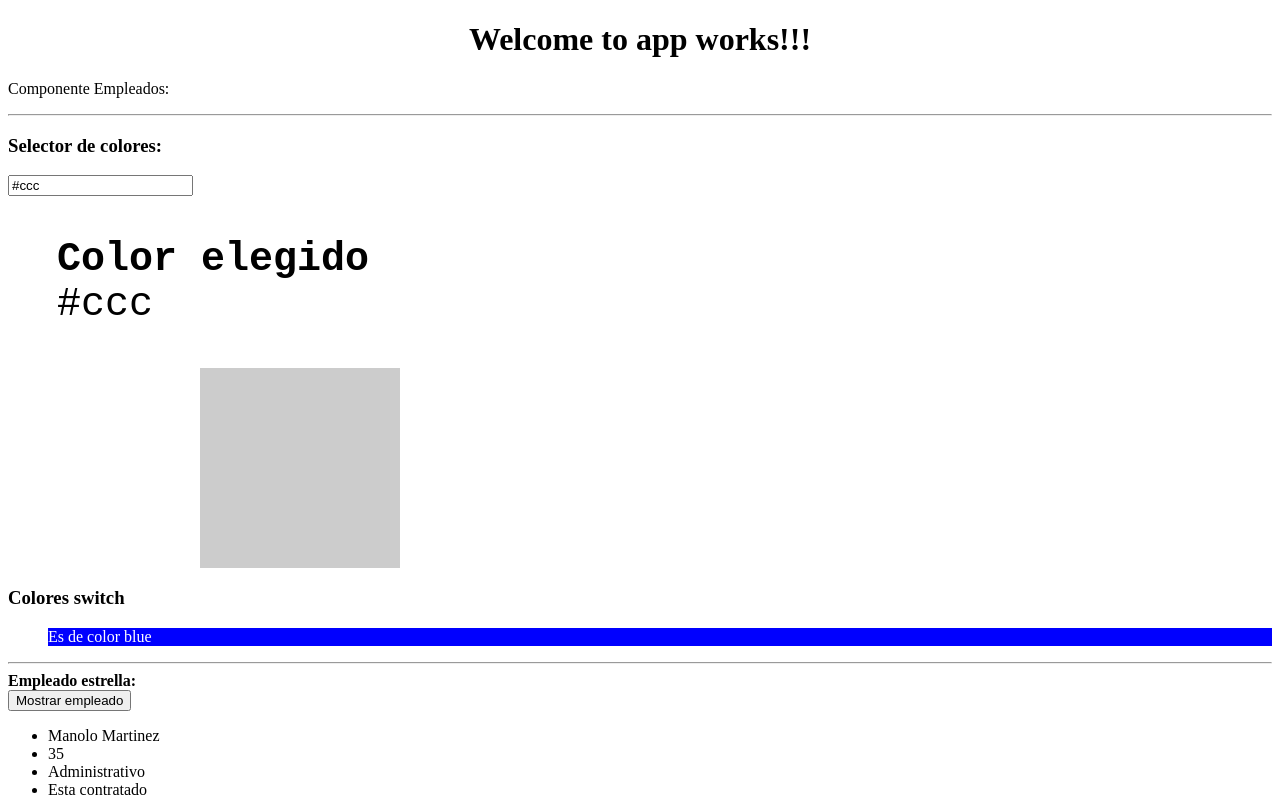
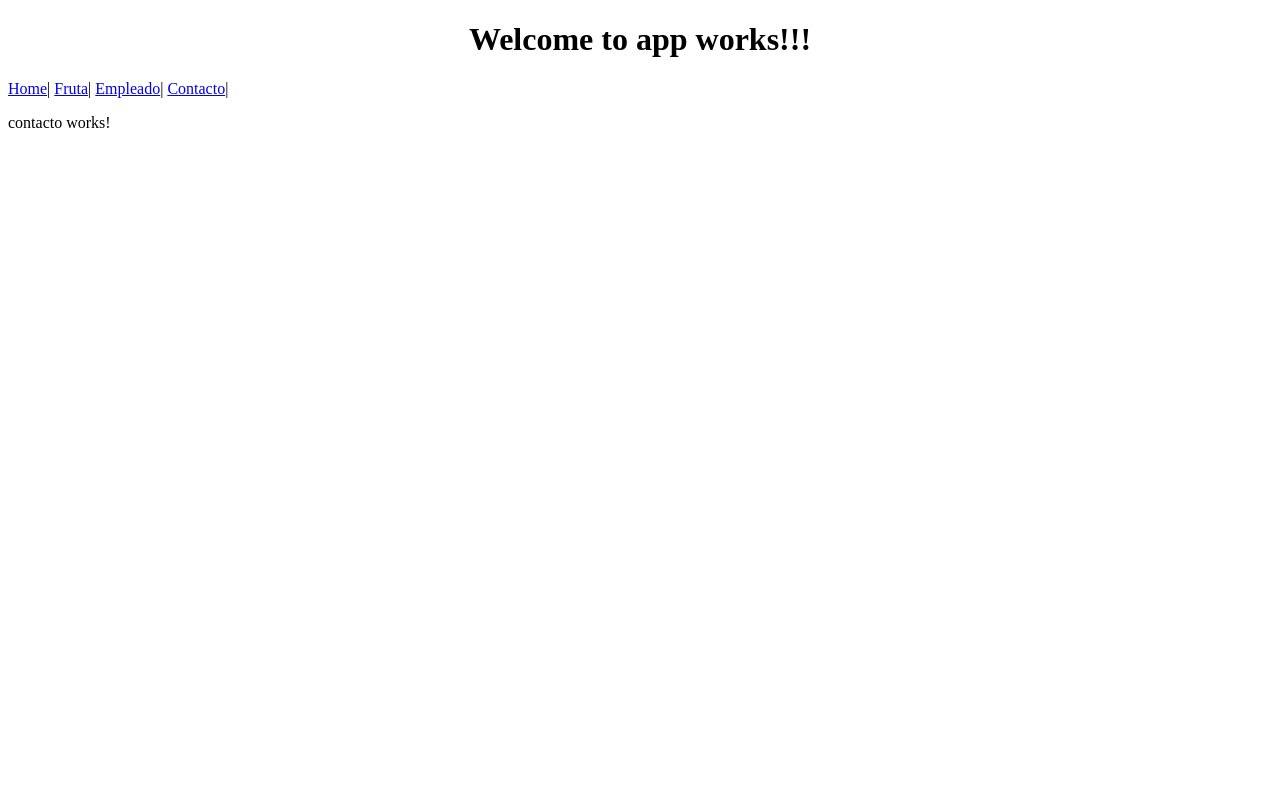
Before and after one commit to jcgato93/Curso-Angular, an Angular app: page /contacto in a window 1280 px wide. Shown: the top 800 px of the page. Built offline with nearby package versions, Linux system fonts and the light colour scheme.

Commit message:
Creacion de Menú de navegacion

```diff
--- a/src/app/app.component.html
+++ b/src/app/app.component.html
@@ -4,6 +4,13 @@
     Welcome to {{ title }}!
   </h1>
 </div>
+
+<nav>
+  <a [routerLink]="['/home']">Home</a>|
+  <a [routerLink]="['/fruta']">Fruta</a>|
+  <a [routerLink]="['/empleado']">Empleado</a>|
+  <a [routerLink]="['/contacto']">Contacto</a>|
+</nav>
 
 <!-- <app-fruta></app-fruta>
 <app-empleado></app-empleado> -->
--- a/src/app/app.module.ts
+++ b/src/app/app.module.ts
@@ -10,13 +10,17 @@ import { routing, appRoutingProvaiders } from './app.routing';
 import { AppComponent } from './app.component';
 import { FrutaComponent} from './fruta/fruta.component';
 import { EmpleadoComponent } from './empleado/empleado.component';
+import { HomeComponent } from './home/home.component';
+import { ContactoComponent } from './contacto/contacto.component';
 
 
 @NgModule({
   declarations: [
     AppComponent,
     FrutaComponent,
-    EmpleadoComponent
+    EmpleadoComponent,
+    HomeComponent,
+    ContactoComponent
   ],
   imports: [
     BrowserModule,
--- /dev/null
+++ b/src/app/contacto/contacto.component.html
@@ -0,0 +1,3 @@
+<p>
+  contacto works!
+</p>
--- /dev/null
+++ b/src/app/contacto/contacto.component.ts
@@ -0,0 +1,17 @@
+import { Component, OnInit } from '@angular/core';
+
+@Component({
+  selector: 'app-contacto',
+  templateUrl: './contacto.component.html',
+  styleUrls: ['./contacto.component.css']
+})
+export class ContactoComponent  {
+
+ public titulo = "Página de contacto"
+
+  constructor() { }
+
+  ngOnInit() {
+  }
+
+}
--- /dev/null
+++ b/src/app/home/home.component.html
@@ -0,0 +1,3 @@
+<p>
+  home works!
+</p>
--- /dev/null
+++ b/src/app/home/home.component.ts
@@ -0,0 +1,17 @@
+import { Component, OnInit } from '@angular/core';
+
+@Component({
+  selector: 'app-home',
+  templateUrl: './home.component.html',
+  styleUrls: ['./home.component.css']
+})
+export class HomeComponent  {
+
+public titulo = "Página principal";
+
+  constructor() { }
+
+  ngOnInit() {
+  }
+
+}
```
Also changed, not shown: src/app/app.routing.ts (+8 -2 lines), src/app/contacto/contacto.component.css (added), src/app/home/home.component.css (added), 2 other files (tests, documents, lock files or other folders).
